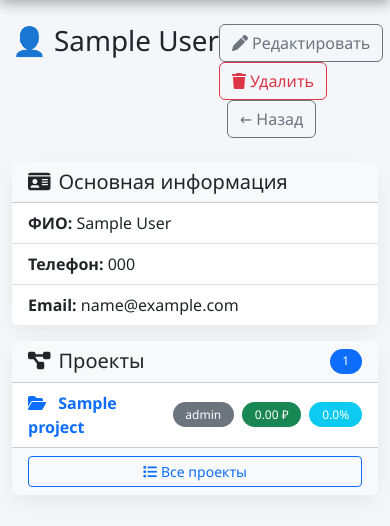
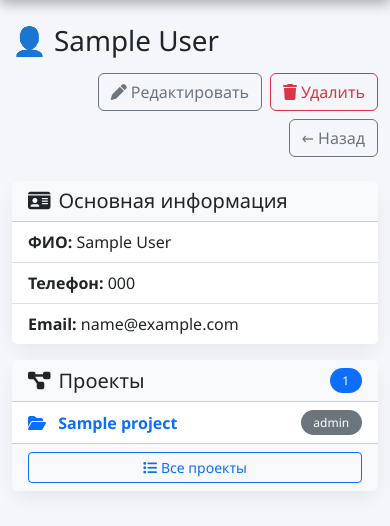
Before and after one commit to daniil-avdeenko/project-finance, a Flask app: page /employees/1 in a window 390 px wide. Shown: the part 56-582 px from the top of the page. Run offline with Flask 3, Linux system fonts and the light colour scheme; a user stored in the database is signed in; tables that the repository leaves empty hold one stand-in row (values such as "Sample post"); some libraries are stand-ins or nearby versions.

Commit message:
fix(ui): responsive detail pages for project and employee

```diff
--- a/app/static/css/styles.css
+++ b/app/static/css/styles.css
@@ -268,6 +268,8 @@ h1 {
     white-space: nowrap;
     mask-image: linear-gradient(90deg, #000 0, #000 calc(100% - 30px), transparent 100%);
     -webkit-mask-image: linear-gradient(90deg, #000 0, #000 calc(100% - 30px), transparent 100%);
+    flex: 1;
+    min-width: 0;
 }
 
 .project-title > span {
@@ -413,3 +415,99 @@ h1 {
     width: 100%;
     height: clamp(280px, 45vh, 480px);
 }
+
+
+/* ============================================================
+   Project detail универсальная шапка страницы.
+   ============================================================ */
+.project-header-row {
+    display: flex;
+    justify-content: space-between;
+    align-items: center;
+    gap: 1rem;
+}
+
+.project-header-actions {
+    display: flex;
+    gap: 0.5rem;
+    flex-shrink: 0;
+    flex-wrap: nowrap;
+}
+
+@media (max-width: 767px) {
+    .project-header-row {
+        flex-wrap: wrap;
+    }
+
+    .project-header-actions {
+        flex-basis: 100%;
+        justify-content: flex-end;
+        flex-wrap: wrap;
+    }
+}
+
+
+/* ============================================================
+   Employees detail универсальная шапка страницы (header + actions).
+   ============================================================ */
+.page-header {
+    display: flex;
+    justify-content: space-between;
+    align-items: flex-start;
+    gap: 1rem;
+}
+
+.page-header-title {
+    flex: 1;
+    min-width: 0;
+}
+
+.page-header-title h1 {
+    /* Переопределяет глобальный h1 { white-space: nowrap } из commit 1 */
+    white-space: normal;
+    margin: 0;
+    overflow-wrap: break-word;
+    word-break: break-word;
+}
+
+.page-header-actions {
+    display: flex;
+    gap: 0.5rem;
+    flex-shrink: 0;
+    flex-wrap: nowrap;
+}
+
+@media (max-width: 767px) {
+    .page-header {
+        flex-wrap: wrap;
+    }
+
+    .page-header-actions {
+        flex-basis: 100%;
+        justify-content: flex-end;
+        flex-wrap: wrap;
+    }
+}
+
+/* ============================================================
+   Employee detail — блок «Проекты».
+   ============================================================ */
+.employee-project-row {
+    display: flex;
+    justify-content: space-between;
+    align-items: center;
+    gap: 0.5rem;
+    flex-wrap: wrap;
+}
+
+.employee-project-link {
+    flex: 1 1 auto;
+    min-width: 0;
+    overflow-wrap: break-word;
+    word-break: break-word;
+}
+
+.employee-project-role {
+    flex-shrink: 0;
+    margin-left: auto;
+}
--- a/app/templates/employees/detail.html
+++ b/app/templates/employees/detail.html
@@ -4,11 +4,14 @@
 
 {% block content %}
 {% set back_url = request.args.get('next') or url_for('main.employees_list') %}
-<div class="d-flex justify-content-between align-items-start mb-4">
-    <h1>👤 {{ employee.name }}</h1>
-    <div>
+<div class="page-header mb-4">
+    <div class="page-header-title">
+        <h1 class="mb-0">👤 {{ employee.name }}</h1>
+    </div>
+    <div class="page-header-actions">
         {% if current_user.is_admin() %}
-        <a href="{{ url_for('main.employee_edit', employee_id=employee.id, next=request.path) }}" class="btn btn-outline-secondary me-2">
+        <a href="{{ url_for('main.employee_edit', employee_id=employee.id, next=request.path) }}"
+           class="btn btn-outline-secondary">
             <i class="fas fa-pen me-1"></i>Редактировать
         </a>
         <form method="post" action="{{ url_for('main.employee_delete', employee_id=employee.id, next=back_url) }}"
@@ -21,7 +24,7 @@
             </button>
         </form>
         {% endif %}
-        <a href="{{ back_url }}" class="btn btn-outline-secondary ms-2">← Назад</a>
+        <a href="{{ back_url }}" class="btn btn-outline-secondary">← Назад</a>
     </div>
 </div>
 
@@ -48,17 +51,13 @@
             <div class="card-body p-0">
                 <ul class="list-group list-group-flush">
                     {% for er in employee.project_roles %}
-                    <li class="list-group-item d-flex justify-content-between align-items-center">
+                    <li class="list-group-item employee-project-row">
                         <a href="{{ url_for('main.project_detail', project_id=er.project.id) }}"
-                           class="text-decoration-none">
+                           class="text-decoration-none employee-project-link">
                             <i class="fas fa-folder-open text-primary me-2"></i>
                             <span class="fw-semibold">{{ er.project.name }}</span>
                         </a>
-                        <div class="d-flex gap-2">
-                            <span class="badge bg-secondary">{{ er.role }}</span>
-                            <span class="badge bg-success">{{ er.project.profit|money }} ₽</span>
-                            <span class="badge bg-info">{{ "{:.1f}".format(er.project.profitability) }}%</span>
-                        </div>
+                        <span class="badge bg-secondary employee-project-role">{{ er.role }}</span>
                     </li>
                     {% else %}
                     <li class="list-group-item text-muted">Нет проектов</li>
```
Also changed, not shown: app/templates/projects/detail.html (+48 -36 lines).
